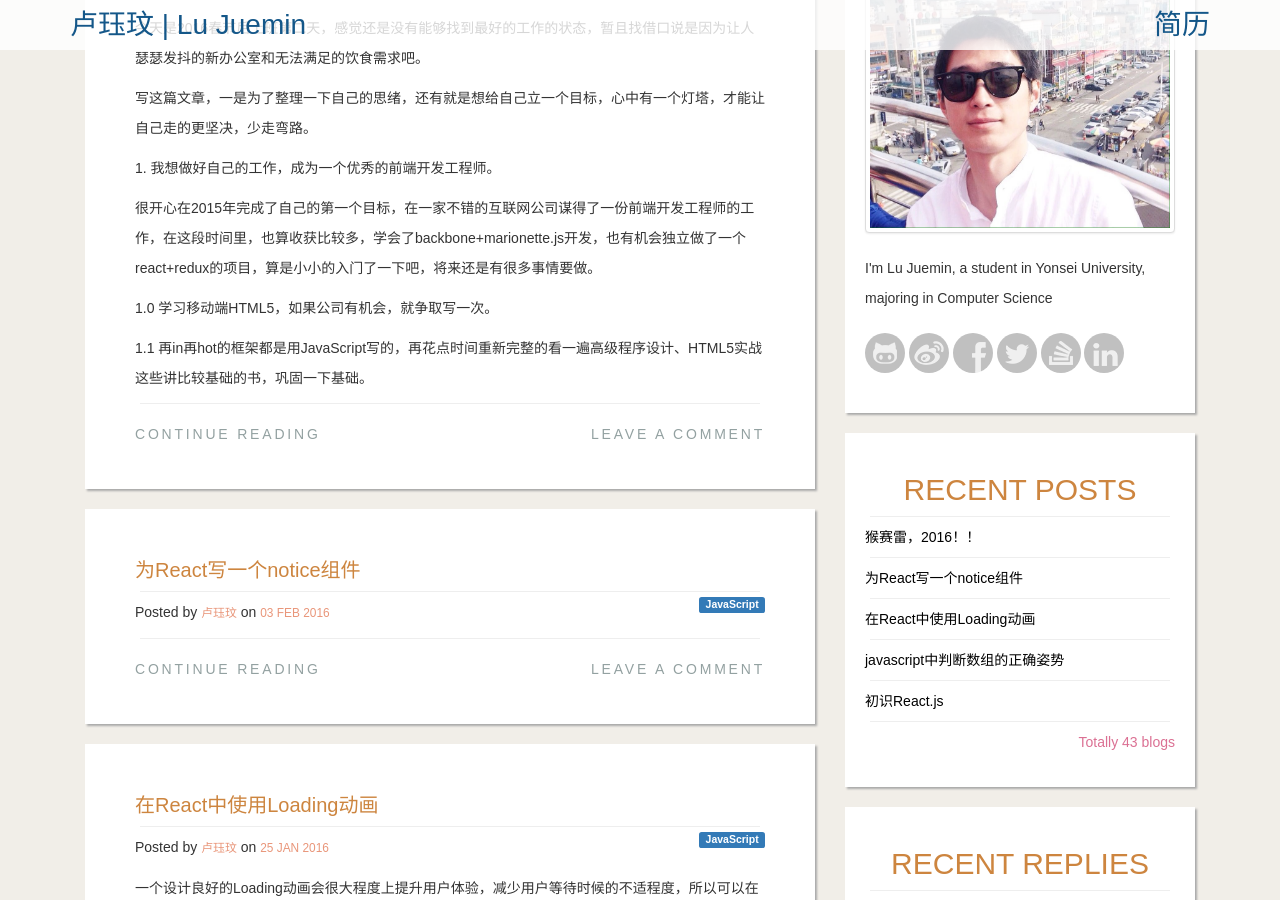
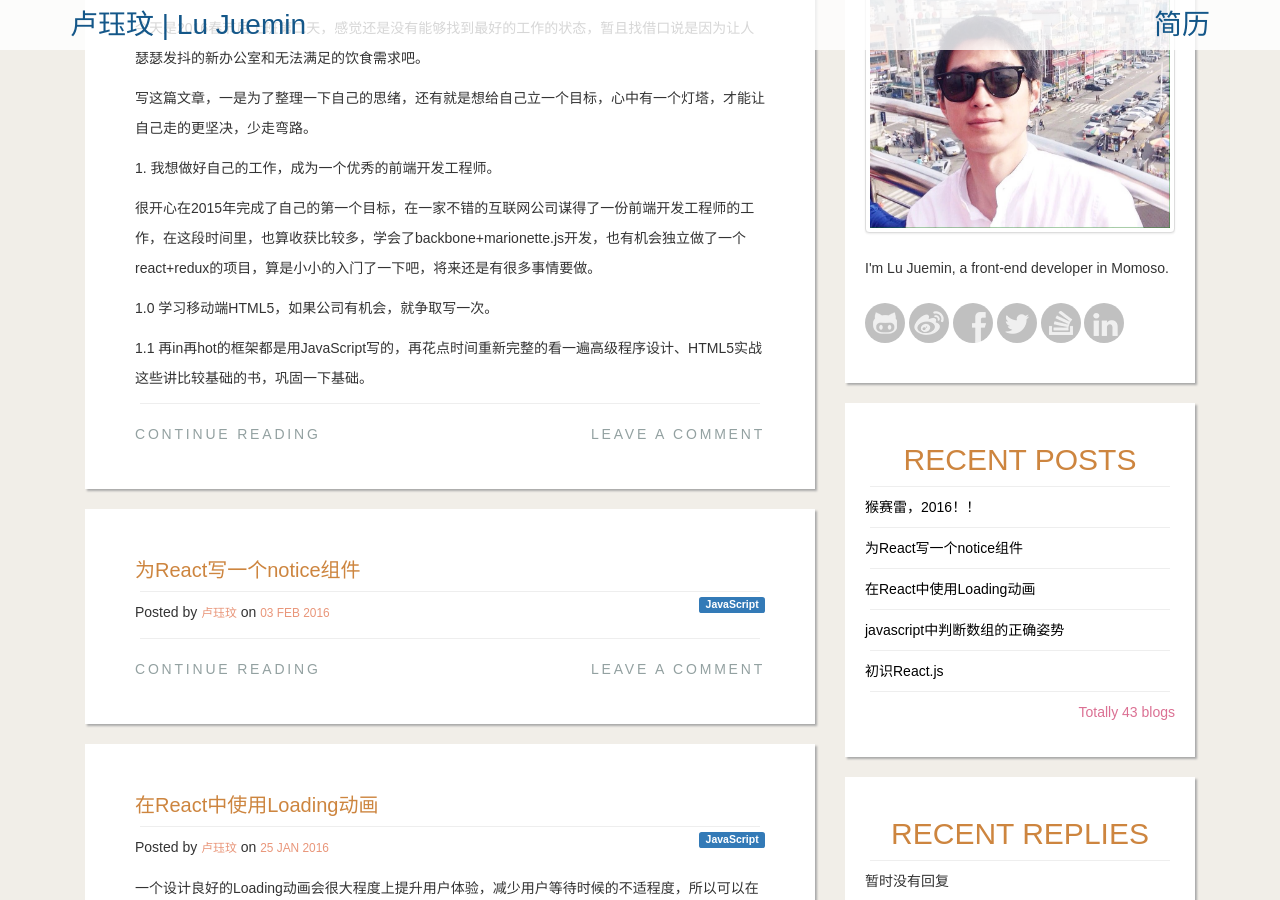
Before and after one commit to juemin90/juemin90.github.io, a Jekyll site: the page built from index.html, in a window 1280 px wide and 900 px high, scrolled down 356 px. Built offline with Jekyll 4.4.1, drawn with Linux system fonts in a browser that asks for light colours; nearby versions of some CDN libraries; the list of posts is cut into pages by our own code; comment, search, counter and statistics services are not loaded.

```diff
--- a/index.html
+++ b/index.html
@@ -79,7 +79,7 @@ title: 卢珏玟的博客
                 <div class="photo-holder">
                     <a href="javascript:void(0);" id="my_photo"><img src="../im/juemin.png" alt="lujuemin" class="img-thumbnail"></a>
                 </div>
-                <p>I'm Lu Juemin, a student in Yonsei University, majoring in Computer Science</p>
+                <p>I'm Lu Juemin, a front-end developer in Momoso.</p>
                 <p>
                     <a class="social" id="github" href="https://github.com/juemin90"></a>
                     <a class="social" id="weibo" href="http://weibo.com/juemin"></a>
```
Also changed, not shown: cv/index.html (+10 -2 lines).
